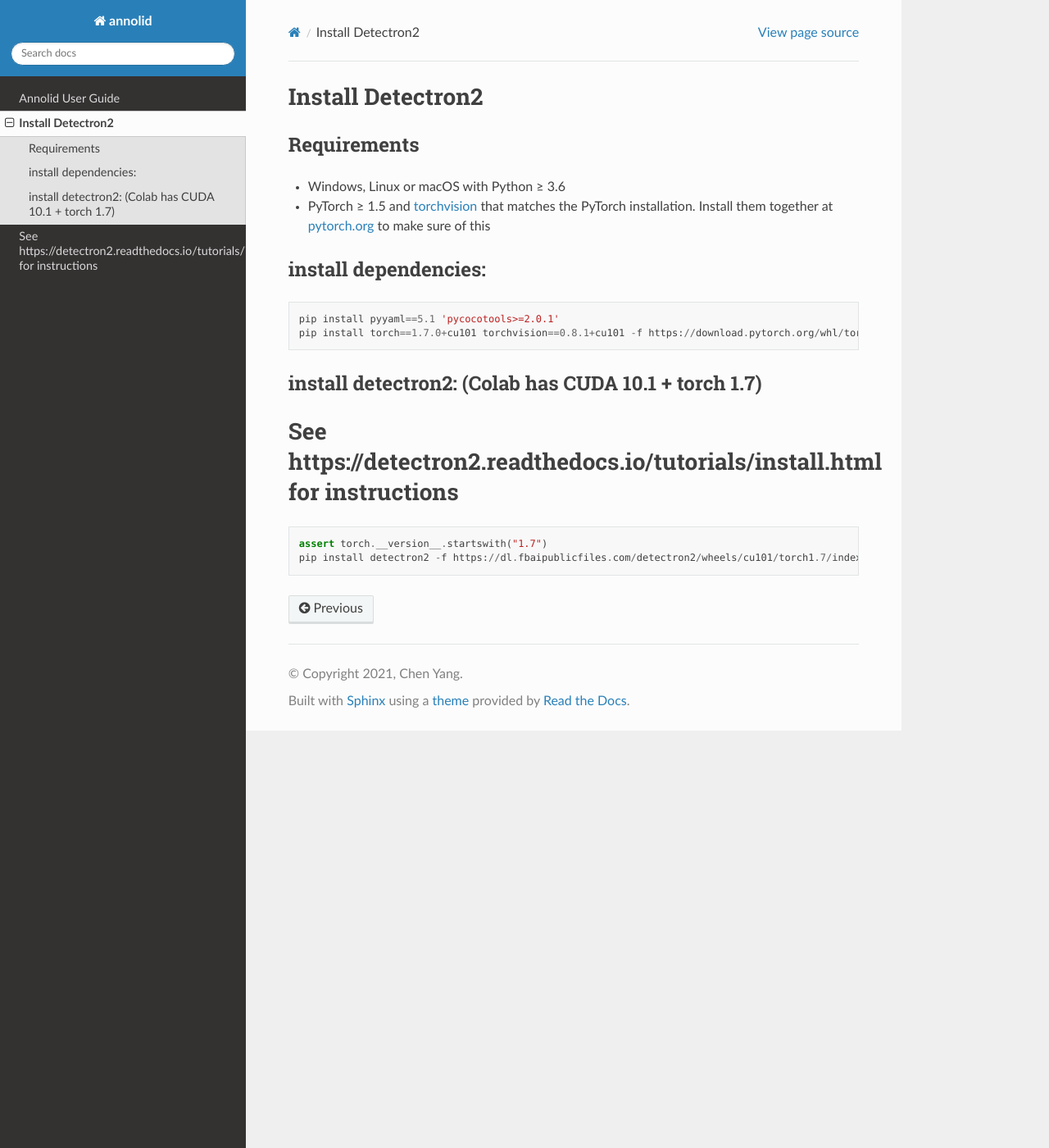
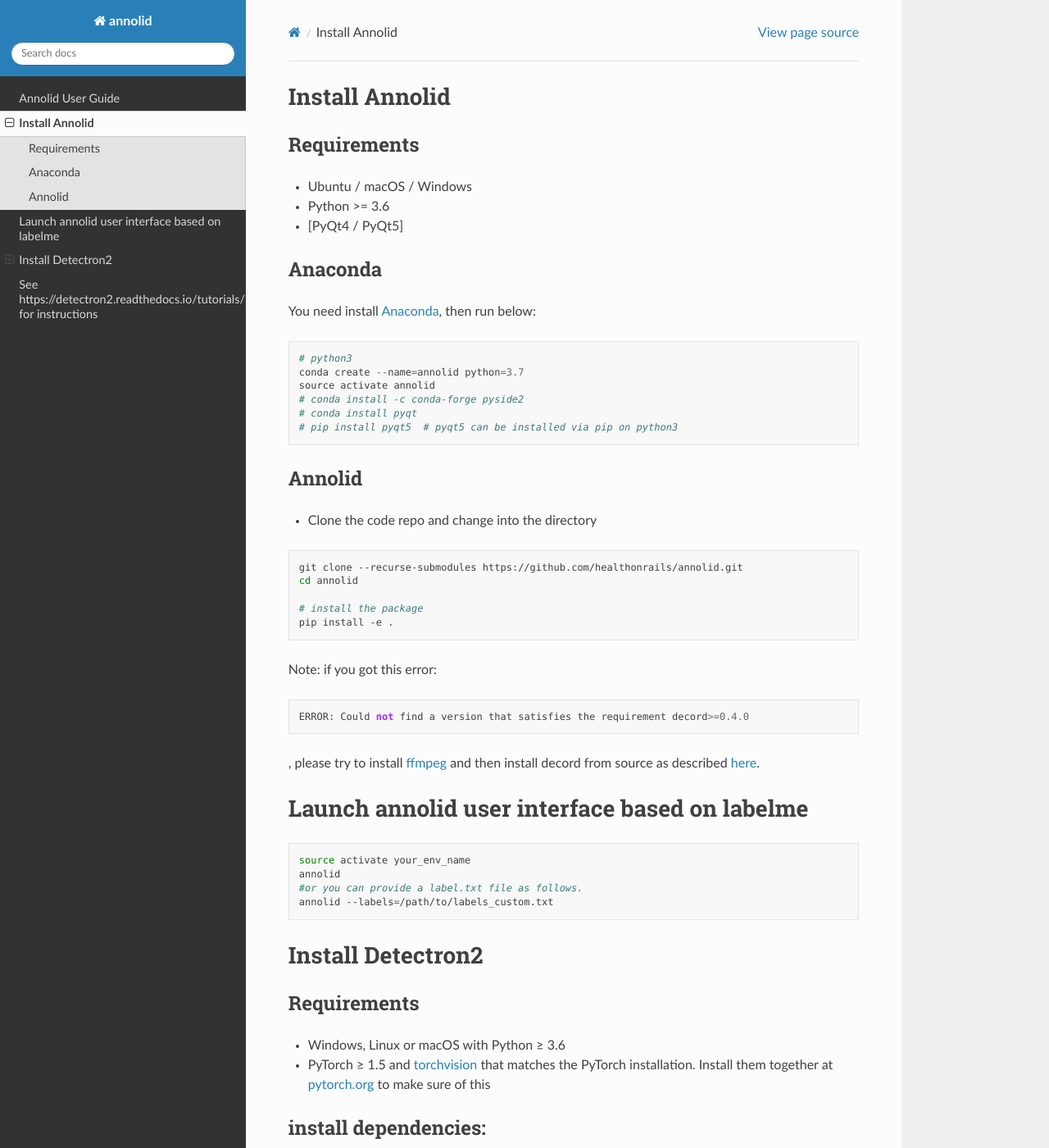
Before and after one commit to healthonrails/annolid, a Sphinx documentation site: the page built from docs/source/install.md, in a window 1280 px wide and 1400 px high. Shown: the whole window at 82% size. Built offline with Sphinx 7.4.7 and the Read the Docs theme 2.0.0, drawn with Linux system fonts in a browser that asks for light colours; pages that are not in the unit, such as notebooks, are missing from menus.

Commit message:
Add doc for installing annolid

````diff
--- a/docs/source/install.md
+++ b/docs/source/install.md
@@ -1,3 +1,44 @@
+## Install Annolid
+
+### Requirements
+- Ubuntu / macOS / Windows
+- Python >= 3.6
+- [PyQt4 / PyQt5]
+
+### Anaconda
+You need install [Anaconda](https://www.continuum.io/downloads), then run below:
+```
+# python3
+conda create --name=annolid python=3.7
+source activate annolid
+# conda install -c conda-forge pyside2
+# conda install pyqt
+# pip install pyqt5  # pyqt5 can be installed via pip on python3
+```
+### Annolid
+* Clone the code repo and change into the directory
+```bash
+git clone --recurse-submodules https://github.com/healthonrails/annolid.git
+cd annolid
+
+# install the package
+pip install -e .
+```
+Note: if you got this error:
+```
+ERROR: Could not find a version that satisfies the requirement decord>=0.4.0
+```
+, please try to install [ffmpeg](https://ffmpeg.org/) and then install decord from source as described [here](https://github.com/dmlc/decord).
+
+## Launch annolid user interface based on labelme
+```bash
+source activate your_env_name
+annolid
+#or you can provide a label.txt file as follows.
+annolid --labels=/path/to/labels_custom.txt
+
+```
+
 ## Install Detectron2
 
 ### Requirements
````
